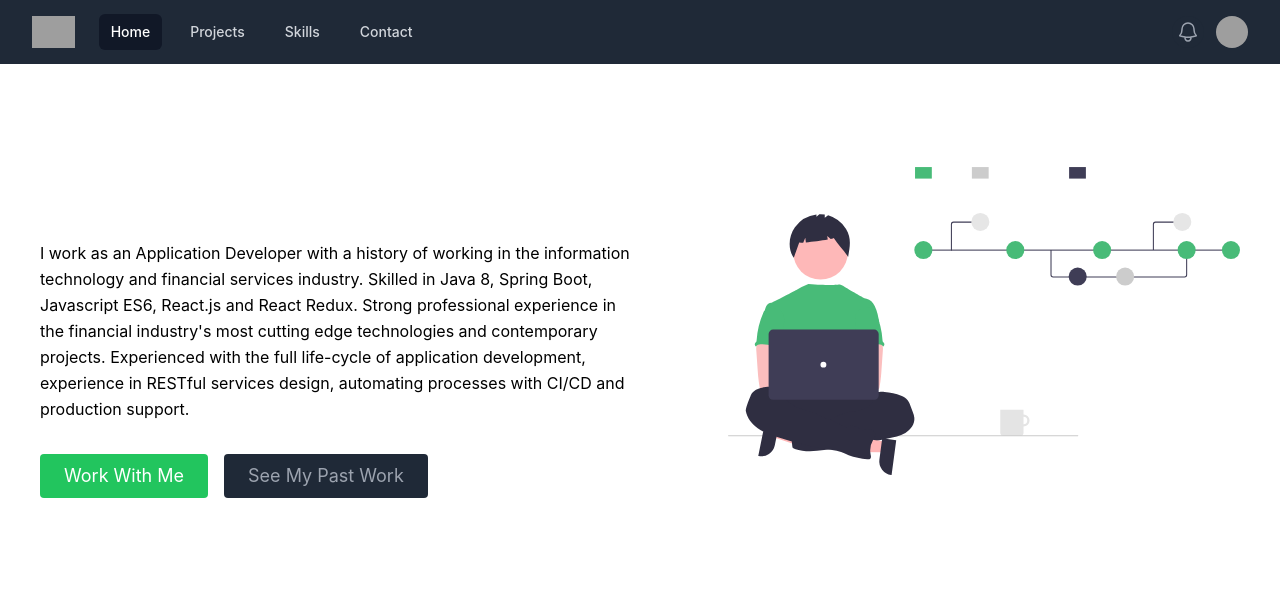
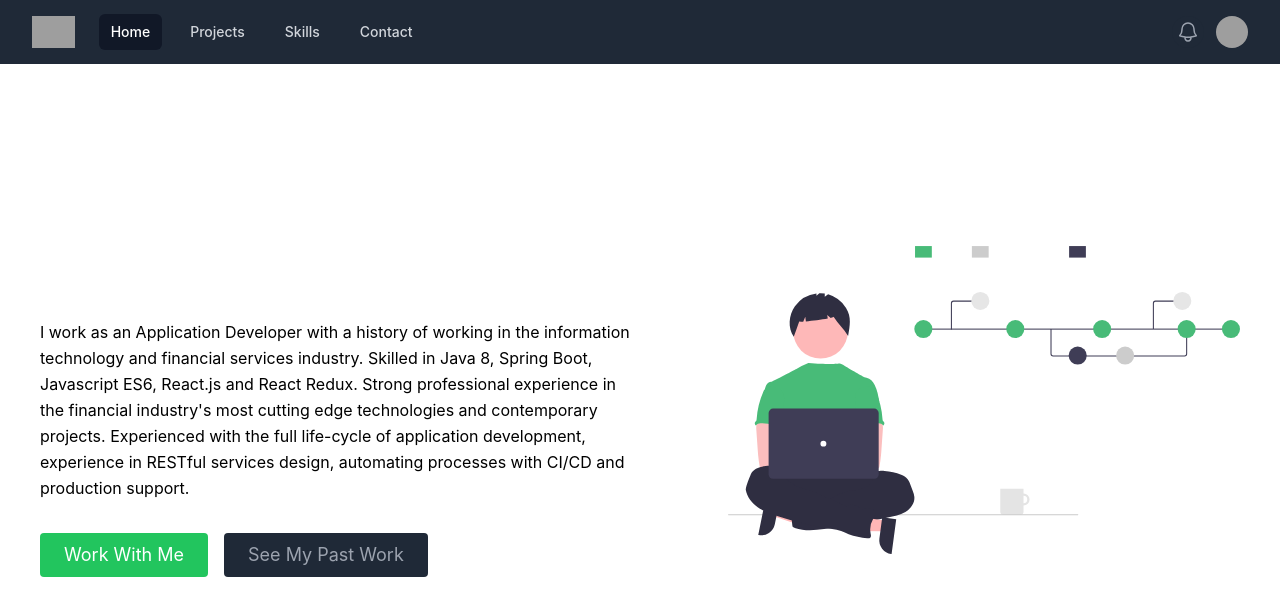
Before and after one commit to george321/my-portfolio, a Next.js app: page / in a window 1280 px wide. Shown: the top 616 px of the page. Built offline with nearby package versions, Linux system fonts and the light colour scheme; grey boxes are pictures that could not be loaded.

Commit message:
Deploy page

```diff
--- a/src/components/About.js
+++ b/src/components/About.js
@@ -1,5 +1,6 @@
 import React from 'react';
 import Link from 'next/link';
+import Image from "next/image";
 
 export default function About() {
     return (
@@ -25,22 +26,28 @@ export default function About() {
                     </p>
                     <div className="flex justify-center">
                         <a
-                            href="src/components/About#contact"
+                            href="#contact"
                             className="inline-flex text-white bg-green-500 border-0 py-2 px-6 focus:outline-none hover:bg-green-600 rounded text-lg">
                             Work With Me
                         </a>
-                        <Link href="/my-projects/my-portfolio/pages/projects">
+                        <Link href="/projects">
                             <a className="ml-4 inline-flex text-gray-400 bg-gray-800 border-0 py-2 px-6 focus:outline-none hover:bg-gray-700 hover:text-white rounded text-lg">
                                 See My Past Work</a>
                         </Link>
                     </div>
                 </div>
                 <div className="lg:max-w-lg lg:w-full md:w-1/2 w-5/6">
-                    <img
+                    <Image
                         className="object-cover object-center rounded"
                         alt="hero"
-                        src="./coding.svg"
+                        src="/coding.svg"
+                        width="100%"
+                        height="100%"
+                        layout="responsive"
+                        objectFit="contain"
+                        priority={2}
                     />
+
                 </div>
             </div>
         </section>
```
